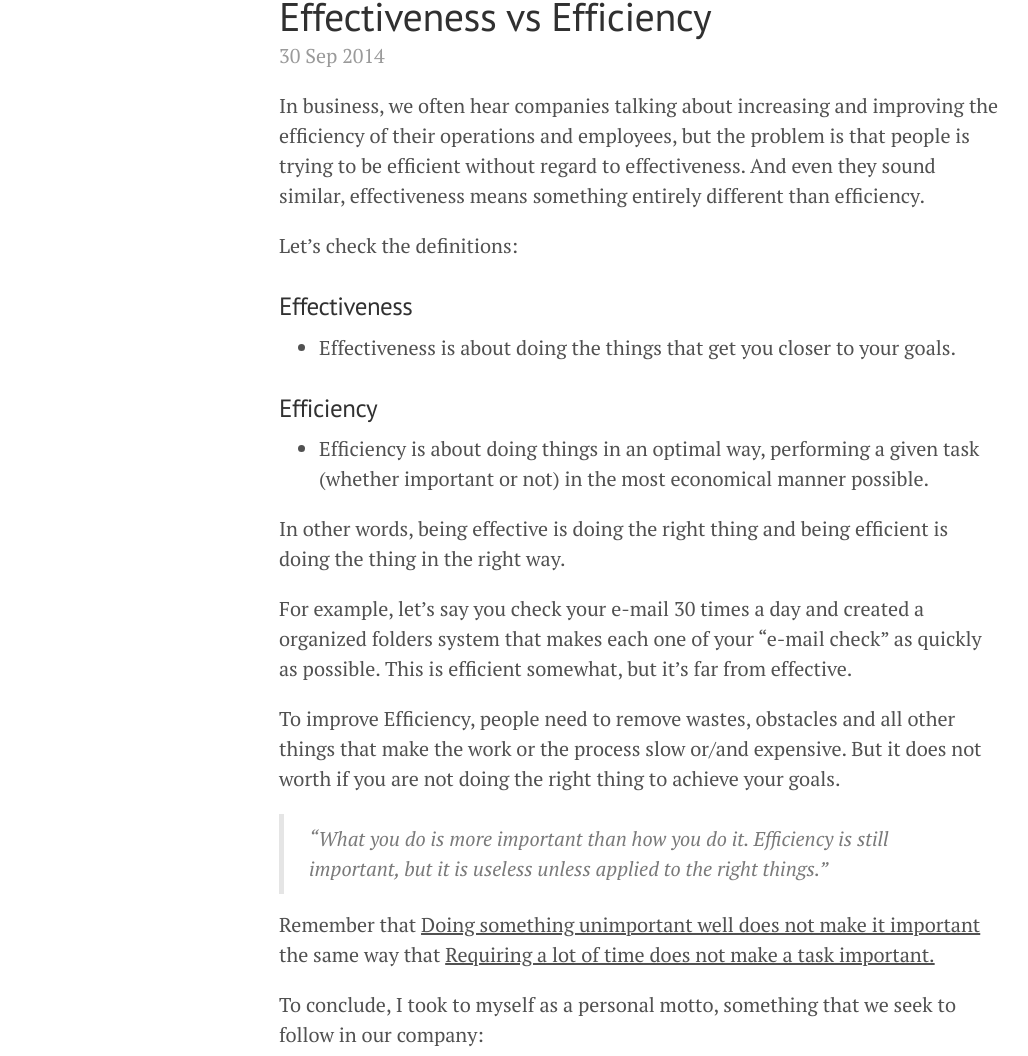
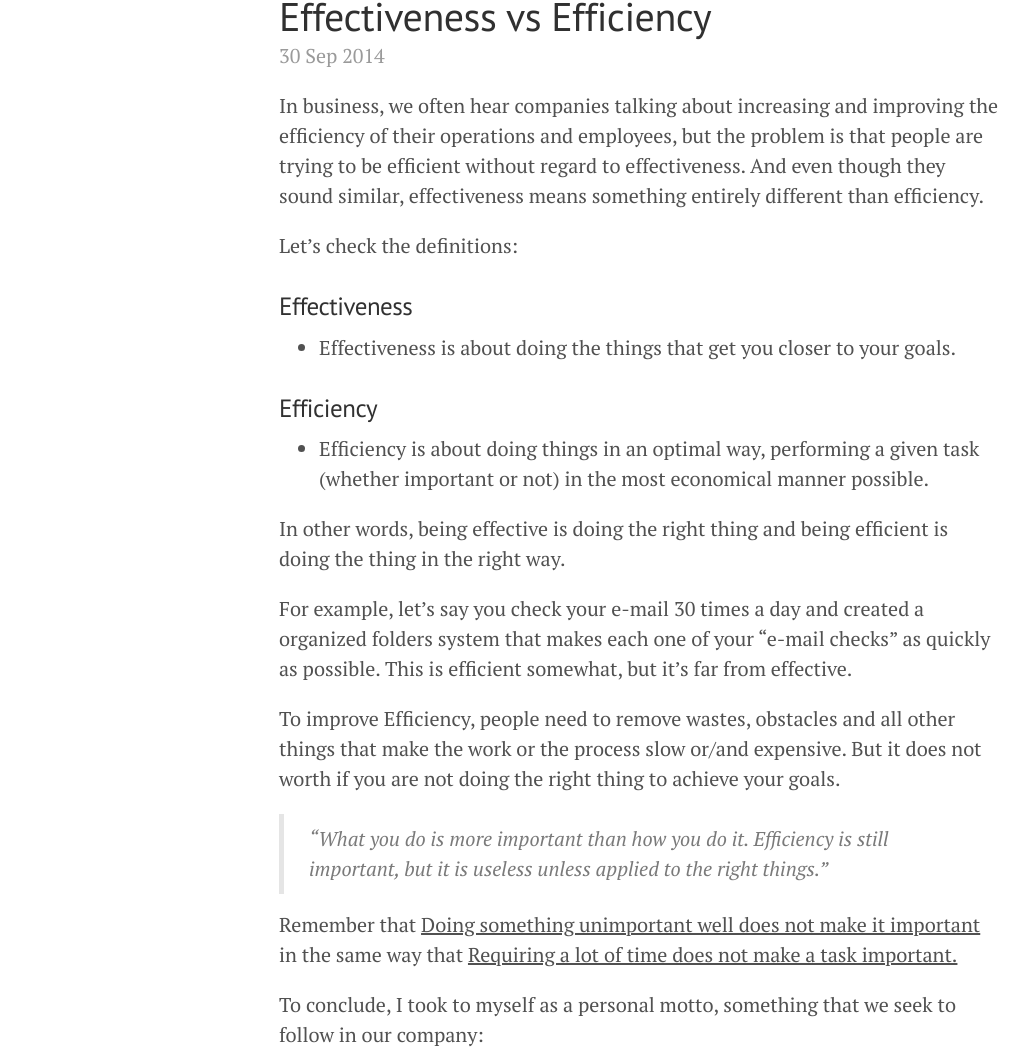
Before and after one commit to brunolui/brunolui.github.io, a Jekyll site: the page built from _posts/2014-09-30-effectiveness-vs-efficiency.md, in a window 1280 px wide. Shown: the part 141-1197 px from the top of the page, without its empty margins (1-1029 px from the left). Built offline with Jekyll 4.4.1, drawn with Linux system fonts in a browser that asks for light colours; Markdown is read by kramdown in place of the engine named in the settings; comment, search, counter and statistics services are not loaded.

Commit message:
Correçoes de ingles

```diff
--- a/_posts/2014-09-30-effectiveness-vs-efficiency.md
+++ b/_posts/2014-09-30-effectiveness-vs-efficiency.md
@@ -4,7 +4,7 @@ comments: true
 title: Effectiveness vs Efficiency
 ---
 
-In business, we often hear companies talking about increasing and improving the efficiency of their operations and employees, but the problem is that people is trying to be efficient without regard to effectiveness. And even they sound similar, effectiveness means something entirely different than efficiency.
+In business, we often hear companies talking about increasing and improving the efficiency of their operations and employees, but the problem is that people are trying to be efficient without regard to effectiveness. And even though they sound similar, effectiveness means something entirely different than efficiency.
 
 <!-- more -->
 
@@ -19,7 +19,7 @@ Let's check the definitions:
 
 In other words, being effective is doing the right thing and being efficient is doing the thing in the right way.
 
-For example, let's say you check your e-mail 30 times a day and created a organized folders system that makes each one of your "e-mail check" as quickly as possible. This is efficient somewhat, but it's far from effective.
+For example, let's say you check your e-mail 30 times a day and created a organized folders system that makes each one of your "e-mail checks" as quickly as possible. This is efficient somewhat, but it's far from effective.
 
 To improve Efficiency, people need to remove wastes, obstacles and all other things that make the work or the process slow or/and expensive. But it does not worth if you are not doing the right thing to achieve your goals.
 
@@ -27,7 +27,7 @@ To improve Efficiency, people need to remove wastes, obstacles and all other thi
 > <em>"What you do is more important than how you do it. Efficiency is still important, but it is useless unless applied to the right things."</em>
 
 
-Remember that <ins>Doing something unimportant well does not make it important</ins> the same way that <ins>Requiring a lot of time does not make a task important.</ins>
+Remember that <ins>Doing something unimportant well does not make it important</ins> in the same way that <ins>Requiring a lot of time does not make a task important.</ins>
 
 
 To conclude, I took to myself as a personal motto, something that we seek to follow in our company:
```
